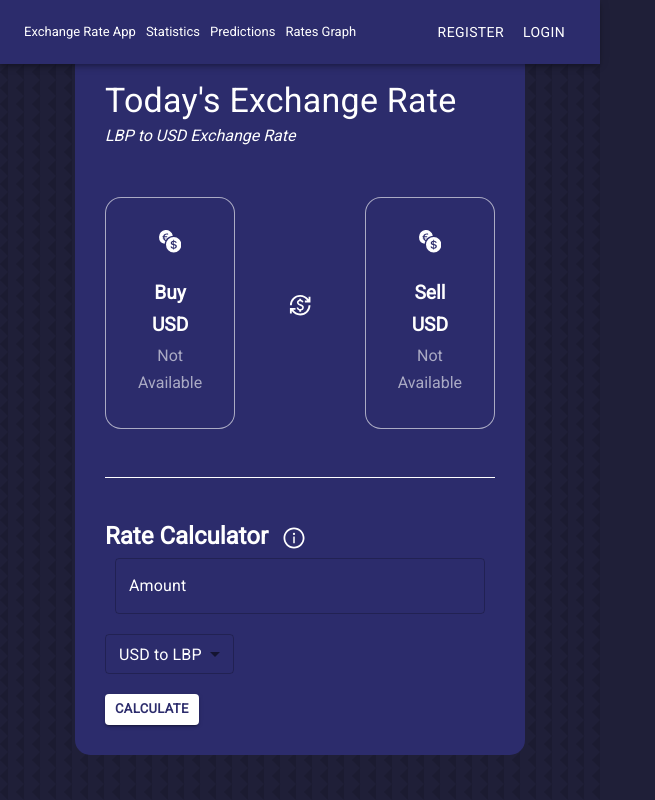
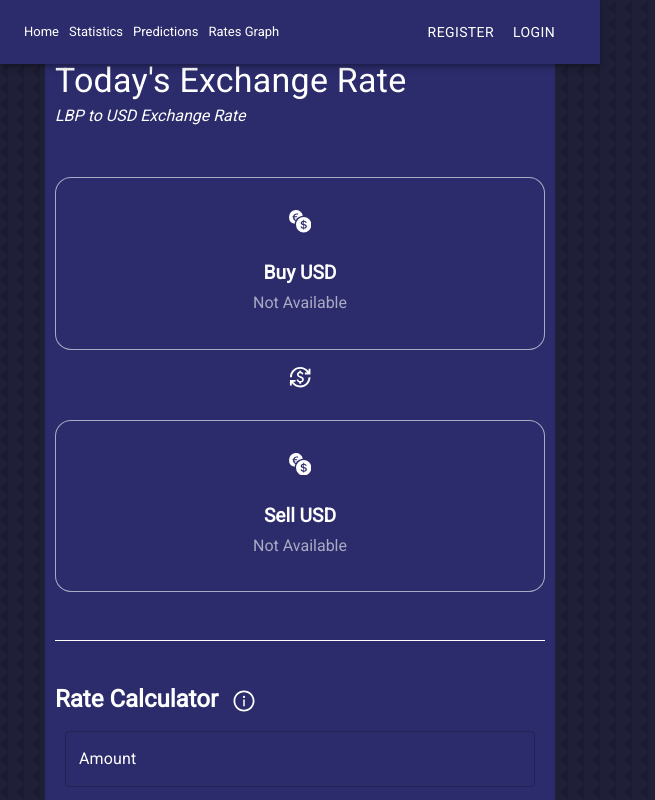
Before and after one commit to tamer-boutros/430Lproject, a React (Create React App) app in the folder exchange-frontend/: page / in a window 600 px wide. Shown: the top 800 px of the page, 655 px wide, since content can reach past the window. Built offline with nearby package versions, Linux system fonts and the light colour scheme; no server answers.

Commit message:
Added Responsiveness

```diff
--- a/exchange-frontend/src/App.css
+++ b/exchange-frontend/src/App.css
@@ -92,6 +92,7 @@ body {
   margin-bottom: 20px;
   padding: 0px 10px;
   width: fill;
+  margin-top: 10px;
  }
 
 .button:hover {
@@ -182,12 +183,39 @@ body {
 }
 
 .pagination {
-    justify-self: center;
+    display: flex;
+    justify-content: center;
+}
+
+.MuiPaginationItem-root {
+  color: white!important;
 }
 
 
 
-@media only screen and (min-width: 1400px) {
+@media only screen and (max-width: 1000px) and (min-width: 600px) {
+  .wrapper {
+      width: 90%;
+  }
+
+  .wrapper input {
+      width: 600px;
+  }
+
+}
+
+@media only screen and (max-width: 1400px) and (min-width: 1000px) {
+  .wrapper {
+      width: 70%;
+  }
+
+  .wrapper input {
+      width: 600px;
+  }
+
+}
+
+@media only screen and (max-width: 1800px) and (min-width: 1400px) {
   .wrapper {
       width: 50%;
   }
@@ -198,9 +226,10 @@ body {
 
 }
 
-@media only screen and (max-width: 1399px) and (min-width: 350px) {
+@media only screen and (max-width: 600px) and (min-width: 350px) {
   .wrapper {
-      width: 75%;
+      width: 85%;
+      padding: 10px 10px 10px 10px;
   }
 
 .nav_anchor {
@@ -210,4 +239,9 @@ body {
     display: flex;
 }
 
+.rates__card {
+  grid-template-columns: repeat(1,1fr);
 }
+
+
+}
--- a/exchange-frontend/src/Platform/Platform.css
+++ b/exchange-frontend/src/Platform/Platform.css
@@ -1,10 +1,7 @@
-
-
-
-.platform__cards {
+/* .platform__cards {
     display: grid;
     grid-template-columns: repeat(1,1fr);
-}
+} */
 
 .platform__cards {
     background: var(--color-bg-variant);
@@ -40,3 +37,20 @@
     gap: 0.1rem;
     justify-items: center;
 }
+
+@media only screen and (max-width: 600px) and (min-width: 350px) {
+    .platform__cards {
+        padding: 0.5rem;
+    }
+    .users__cards {
+        transition: var(--transition);
+        margin-top:1rem;
+        margin-left: 0rem;
+        margin-right: 0rem;
+        display: grid;
+        grid-template-columns: repeat(3,1fr);
+        gap: .5rem;
+        justify-items: center;
+    }
+
+}
--- a/exchange-frontend/src/exchangeRates/ExchangeRates.js
+++ b/exchange-frontend/src/exchangeRates/ExchangeRates.js
@@ -201,14 +201,14 @@ const ExchangeRates = () => {
             <AppBar className='app_bar' position="fixed" >
                 <Toolbar classes={{ root: "nav" }}>
                     <div style={{ display: "flex" }}>
-                        <a className="nav_anchor" variant="h5" href="#home">Exchange Rate App</a>
+                        <a className="nav_anchor" variant="h5" href="#home">Home</a>
                         <a className="nav_anchor" variant="h5" href="#statistics">Statistics</a>
                         <a className="nav_anchor" variant="h5" href="#predictions">Predictions</a>
                         <a className="nav_anchor" variant="h5" href="#graphRates">Rates Graph</a>
                         {userToken && <a className="nav_anchor" variant="h5" href="#platform">Platform</a>}
                     </div>
 
-                    <div>
+                    <div className="nav_anchor">
                         {userToken !== null ? (
                             <Button color="inherit" onClick={logout}>
                                 Logout
--- a/exchange-frontend/src/predictions/Predictions.css
+++ b/exchange-frontend/src/predictions/Predictions.css
@@ -1,6 +1,6 @@
 .predictions__card {
     display: grid;
-    grid-template-columns: repeat(2,1fr);
+    grid-template-columns: repeat(2, 1fr);
     gap: 1.5rem;
 }
 
@@ -21,7 +21,7 @@
 }
 
 .predictions__icon {
-    color:var(--color-bg-light);
+    color: var(--color-bg-light);
     font-size: 1.4rem;
     margin-bottom: 1rem;
 
@@ -47,14 +47,14 @@
 }
 
 .predictions__cards:hover .predictions__icon {
-    color:var(--color-bg-variant);
+    color: var(--color-bg-variant);
 }
 
 
-.predictions__chart__card {
+/* .predictions__chart__card {
     display: grid;
-    grid-template-columns: repeat(1,1fr);
-}
+    grid-template-columns: repeat(1, 1fr);
+} */
 
 .predictions__chart__cards {
     background: var(--color-bg-variant);
@@ -65,11 +65,30 @@
     transition: var(--transition);
     margin-bottom: 1rem;
 }
+
 /*from https://github.com/apexcharts/vue-apexcharts/issues/114
 2hrs to fix it :)
 */
-.apexcharts-menu{
-    background-color: var(--color-white)!important;
-    color: var(--color-bg-variant)!important;
+.apexcharts-menu {
+    background-color: var(--color-white) !important;
+    color: var(--color-bg-variant) !important;
     border: 0px;
+}
+
+@media only screen and (max-width: 600px) and (min-width: 350px) {
+    .predictions__chart__cards {
+        padding: 0rem;
+        width: max-content;
+        margin-top: 1rem;
     }
+
+    .MuiTabPanel-root {
+        padding: 0px!important;
+    }
+
+    .MuiTab-root {
+        font-size: x-small!important;
+      }
+
+
+}
--- a/exchange-frontend/src/rateGraphs/RateGraphs.css
+++ b/exchange-frontend/src/rateGraphs/RateGraphs.css
@@ -1,10 +1,7 @@
-
-
-
-.rates__chart__cards {
+/* .rates__chart__cards {
     display: grid;
-    grid-template-columns: repeat(1,1fr);
-}
+    grid-template-columns: repeat(1, 1fr);
+} */
 
 .rates__chart__cards {
     background: var(--color-bg-variant);
@@ -15,11 +12,30 @@
     transition: var(--transition);
     margin-bottom: 1rem;
 }
+
 /*from https://github.com/apexcharts/vue-apexcharts/issues/114
 2hrs to fix it :)
 */
-.apexcharts-menu{
-    background-color: var(--color-white)!important;
-    color: var(--color-bg-variant)!important;
+.apexcharts-menu {
+    background-color: var(--color-white) !important;
+    color: var(--color-bg-variant) !important;
     border: 0px;
+}
+
+@media only screen and (max-width: 600px) and (min-width: 350px) {
+    .rates__chart__cards {
+        padding: 0rem;
+        width: max-content;
+        margin-top: 1rem;
     }
+
+    .MuiTabPanel-root {
+        padding: 0px!important;
+    }
+
+    .MuiTab-root {
+        font-size: x-small!important;
+      }
+
+
+}
--- a/exchange-frontend/src/statistics/Statistics.css
+++ b/exchange-frontend/src/statistics/Statistics.css
@@ -49,3 +49,10 @@
 .statistics__cards:hover .statistics__icon {
     color:var(--color-bg-variant);
 }
+
+@media only screen and (max-width: 600px) and (min-width: 350px) {
+    .statistics__card {
+        grid-template-columns: repeat(1,1fr);
+    }
+
+  }
```
